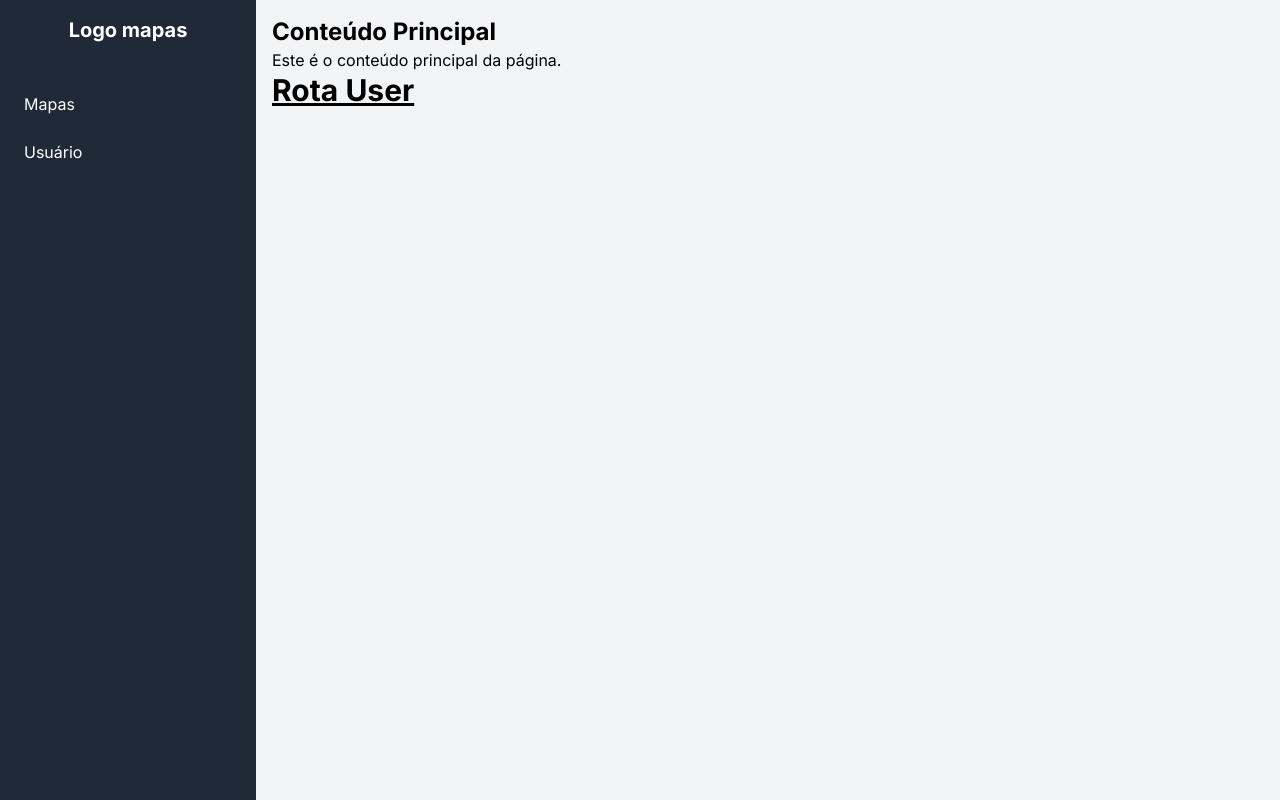
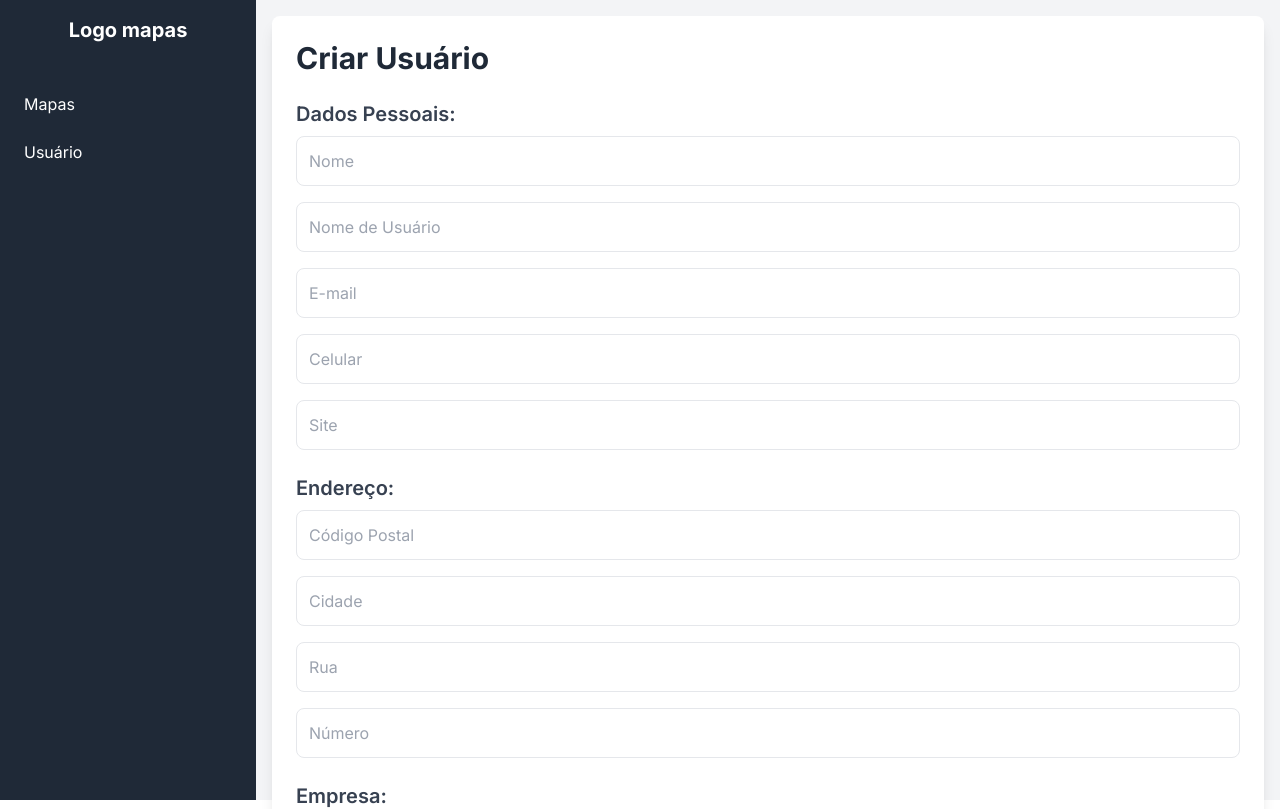
Before and after one commit to jorgelucasalima/yourmaps, a React (Vite) app: page /user in a window 1280 px wide. Shown: the top 809 px of the page. Built offline with nearby package versions, Linux system fonts and the light colour scheme.

Commit message:
form com formik yup

```diff
--- a/package.json
+++ b/package.json
@@ -12,9 +12,11 @@
   "dependencies": {
     "@react-google-maps/api": "^2.19.3",
     "axios": "^1.7.2",
+    "formik": "^2.4.6",
     "react": "^18.2.0",
     "react-dom": "^18.2.0",
-    "react-router-dom": "^6.23.1"
+    "react-router-dom": "^6.23.1",
+    "yup": "^1.4.0"
   },
   "devDependencies": {
     "@types/react": "^18.2.66",
--- a/src/routes/Maps.jsx
+++ b/src/routes/Maps.jsx
@@ -60,9 +60,11 @@ export default function Maps() {
                 onCloseClick={handleCloseInfoWindow}
               >
                 <div>
-                  <h2>{selectedUser.name}</h2>
-                  <p>E-mail: {selectedUser.email}</p>
+                  <h2 className="text-md font-bold mb-2">{selectedUser.name}</h2>
                   <p>Cidade: {selectedUser.address.city}</p>
+                  <p>Rua: {selectedUser.address.street}</p>
+                  <p>Contato: {selectedUser.phone}</p>
+                  <p>Site: {selectedUser.website}</p>
                 </div>
               </InfoWindow>
             )}
--- a/src/routes/Root.jsx
+++ b/src/routes/Root.jsx
@@ -19,13 +19,8 @@ export default function Root() {
         </nav>
       </aside>
 
-
       <main class="flex-1 p-4">
-          <h2 class="text-2xl font-bold">Conteúdo Principal</h2>
-          <p>Este é o conteúdo principal da página.</p>
-
           <Outlet />
-
       </main>
     </div>
   );
--- a/src/routes/User.jsx
+++ b/src/routes/User.jsx
@@ -1,7 +1,188 @@
+import React from 'react';
+import { useFormik } from 'formik';
+import * as Yup from 'yup';
+
+const validationSchema = Yup.object({
+  name: Yup.string().required('Nome é obrigatório'),
+  username: Yup.string().required('Nome de Usuário é obrigatório'),
+  email: Yup.string().email('E-mail inválido').required('E-mail é obrigatório'),
+  phone: Yup.string().required('Celular é obrigatório'),
+  website: Yup.string().url('Site inválido').required('Site é obrigatório'),
+  postalCode: Yup.string().required('Código Postal é obrigatório'),
+  city: Yup.string().required('Cidade é obrigatória'),
+  street: Yup.string().required('Rua é obrigatória'),
+  number: Yup.string().required('Número é obrigatório'),
+  companyName: Yup.string().required('Nome da Empresa é obrigatório'),
+});
+
 export default function User() {
+
+  const formik = useFormik({
+    initialValues: {
+      name: '',
+      username: '',
+      email: '',
+      phone: '',
+      website: '',
+      postalCode: '',
+      city: '',
+      street: '',
+      number: '',
+      companyName: '',
+    },
+    validationSchema,
+    onSubmit: values => {
+      console.log(values);
+    },
+  });
+
+
   return (
-    <>
-      <h1 className="text-3xl font-bold underline">Rota User</h1>
-    </>
+<div className="mx-auto p-6 bg-white rounded-lg shadow-lg">
+      <h2 className="text-3xl font-bold mb-6 text-gray-800">Criar Usuário</h2>
+      <form onSubmit={formik.handleSubmit} className="space-y-6">
+        <div>
+          <p className="text-xl font-semibold mb-2 text-gray-700">Dados Pessoais:</p>
+          <div className="space-y-4">
+            <input
+              type="text"
+              name="name"
+              placeholder="Nome"
+              className="w-full p-3 border rounded-lg"
+              onChange={formik.handleChange}
+              onBlur={formik.handleBlur}
+              value={formik.values.name}
+            />
+            {formik.touched.name && formik.errors.name ? (
+              <div className="text-red-500">{formik.errors.name}</div>
+            ) : null}
+            <input
+              type="text"
+              name="username"
+              placeholder="Nome de Usuário"
+              className="w-full p-3 border rounded-lg"
+              onChange={formik.handleChange}
+              onBlur={formik.handleBlur}
+              value={formik.values.username}
+            />
+            {formik.touched.username && formik.errors.username ? (
+              <div className="text-red-500">{formik.errors.username}</div>
+            ) : null}
+            <input
+              type="email"
+              name="email"
+              placeholder="E-mail"
+              className="w-full p-3 border rounded-lg"
+              onChange={formik.handleChange}
+              onBlur={formik.handleBlur}
+              value={formik.values.email}
+            />
+            {formik.touched.email && formik.errors.email ? (
+              <div className="text-red-500">{formik.errors.email}</div>
+            ) : null}
+            <input
+              type="text"
+              name="phone"
+              placeholder="Celular"
+              className="w-full p-3 border rounded-lg"
+              onChange={formik.handleChange}
+              onBlur={formik.handleBlur}
+              value={formik.values.phone}
+            />
+            {formik.touched.phone && formik.errors.phone ? (
+              <div className="text-red-500">{formik.errors.phone}</div>
+            ) : null}
+            <input
+              type="text"
+              name="website"
+              placeholder="Site"
+              className="w-full p-3 border rounded-lg"
+              onChange={formik.handleChange}
+              onBlur={formik.handleBlur}
+              value={formik.values.website}
+            />
+            {formik.touched.website && formik.errors.website ? (
+              <div className="text-red-500">{formik.errors.website}</div>
+            ) : null}
+          </div>
+        </div>
+        <div>
+          <p className="text-xl font-semibold mb-2 text-gray-700">Endereço:</p>
+          <div className="space-y-4">
+            <input
+              type="text"
+              name="postalCode"
+              placeholder="Código Postal"
+              className="w-full p-3 border rounded-lg"
+              onChange={formik.handleChange}
+              onBlur={formik.handleBlur}
+              value={formik.values.postalCode}
+            />
+            {formik.touched.postalCode && formik.errors.postalCode ? (
+              <div className="text-red-500">{formik.errors.postalCode}</div>
+            ) : null}
+            <input
+              type="text"
+              name="city"
+              placeholder="Cidade"
+              className="w-full p-3 border rounded-lg"
+              onChange={formik.handleChange}
+              onBlur={formik.handleBlur}
+              value={formik.values.city}
+            />
+            {formik.touched.city && formik.errors.city ? (
+              <div className="text-red-500">{formik.errors.city}</div>
+            ) : null}
+            <input
+              type="text"
+              name="street"
+              placeholder="Rua"
+              className="w-full p-3 border rounded-lg"
+              onChange={formik.handleChange}
+              onBlur={formik.handleBlur}
+              value={formik.values.street}
+            />
+            {formik.touched.street && formik.errors.street ? (
+              <div className="text-red-500">{formik.errors.street}</div>
+            ) : null}
+            <input
+              type="text"
+              name="number"
+              placeholder="Número"
+              className="w-full p-3 border rounded-lg"
+              onChange={formik.handleChange}
+              onBlur={formik.handleBlur}
+              value={formik.values.number}
+            />
+            {formik.touched.number && formik.errors.number ? (
+              <div className="text-red-500">{formik.errors.number}</div>
+            ) : null}
+          </div>
+        </div>
+        <div>
+          <p className="text-xl font-semibold mb-2 text-gray-700">Empresa:</p>
+          <div className="space-y-4">
+            <input
+              type="text"
+              name="companyName"
+              placeholder="Nome da Empresa"
+              className="w-full p-3 border rounded-lg"
+              onChange={formik.handleChange}
+              onBlur={formik.handleBlur}
+              value={formik.values.companyName}
+            />
+            {formik.touched.companyName && formik.errors.companyName ? (
+              <div className="text-red-500">{formik.errors.companyName}</div>
+            ) : null}
+          </div>
+        </div>
+        <button
+          type="submit"
+          className="w-full p-3 rounded-lg bg-blue-500 text-white font-semibold hover:bg-blue-600 transition-colors"
+        >
+          Cadastrar
+        </button>
+      </form>
+    </div>
   );
 }
```
Also changed, not shown: 1 other file (tests, documents, lock files or other folders).
